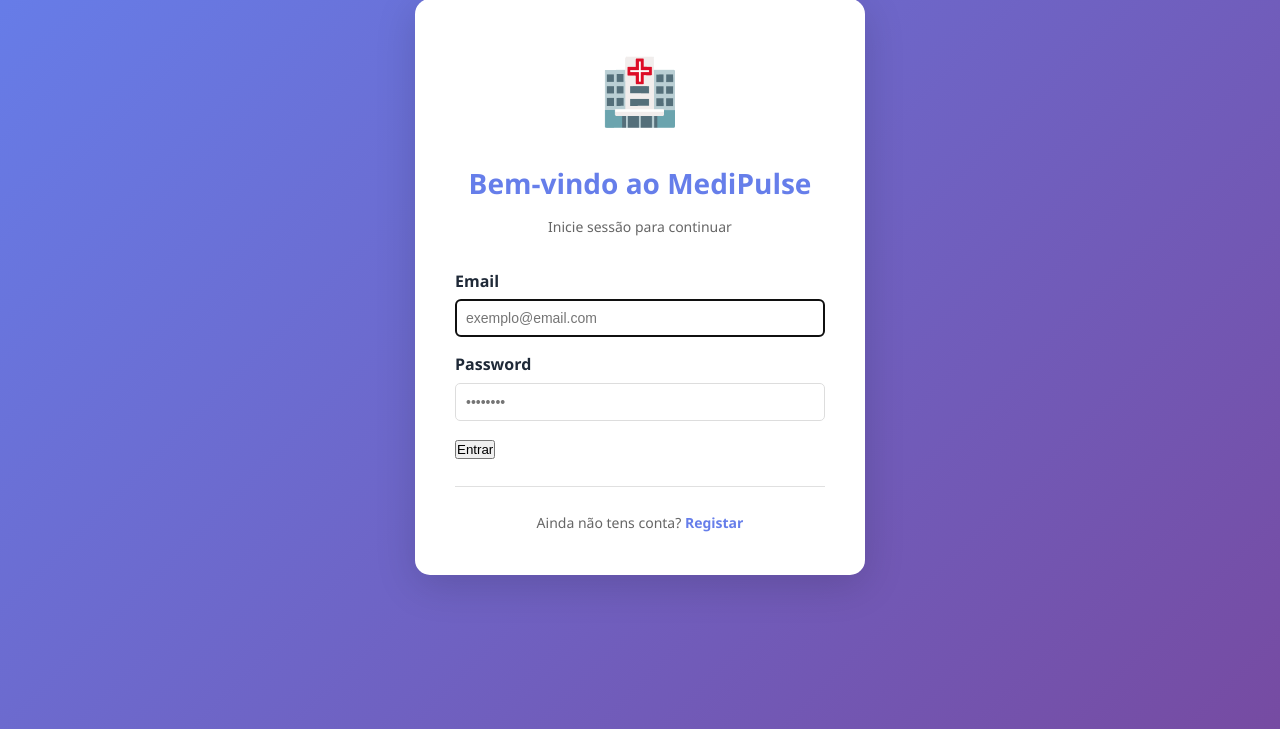
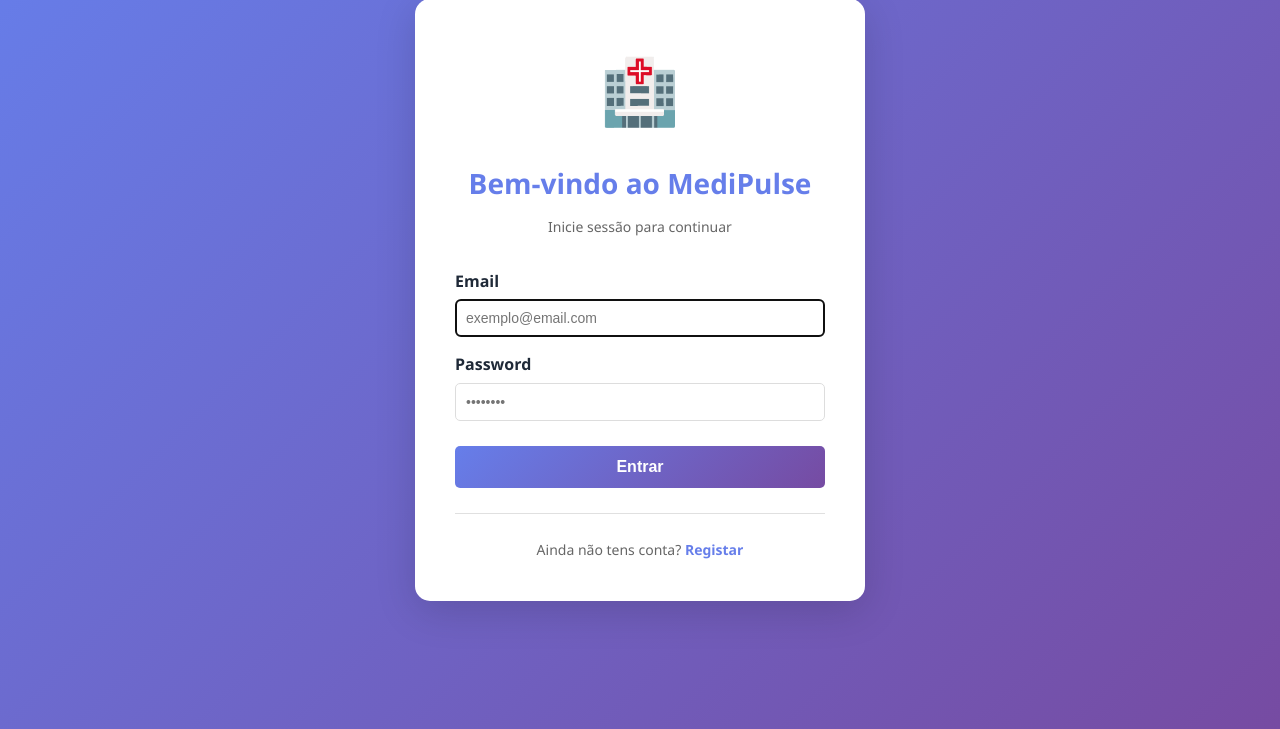
Before and after one commit to MariaPeres05/gestao_consultas, a Django app: page /login/ in a window 1280 px wide. Shown: the part 71-800 px from the top of the page. Run offline with Django 5.2, Linux system fonts and the light colour scheme.

Commit message:
Css do botão de log in

```diff
--- a/static/css/main.css
+++ b/static/css/main.css
@@ -1,8 +1,3 @@
-/* ============================================
-   MediPulse - Sistema de Gestão de Consultas
-   Main Stylesheet - Shared across all sections
-   ============================================ */
-
 /* CSS Variables for consistent theming */
 :root {
     --primary: #667eea;
@@ -120,6 +115,30 @@ body.auth-page .container h2 {
     text-decoration: underline;
 }
 
+/* Auth Page Form Button */
+body.auth-page form button[type="submit"] {
+    width: 100%;
+    padding: 12px;
+    background: var(--bg-gradient);
+    color: white;
+    border: none;
+    border-radius: var(--radius-sm);
+    font-size: 16px;
+    font-weight: 600;
+    cursor: pointer;
+    transition: var(--transition);
+    margin-top: 10px;
+}
+
+body.auth-page form button[type="submit"]:hover {
+    transform: translateY(-2px);
+    box-shadow: 0 4px 15px rgba(102, 126, 234, 0.3);
+}
+
+body.auth-page form button[type="submit"]:active {
+    transform: translateY(0);
+}
+
 /* Header */
 .header {
     background: white;
```
